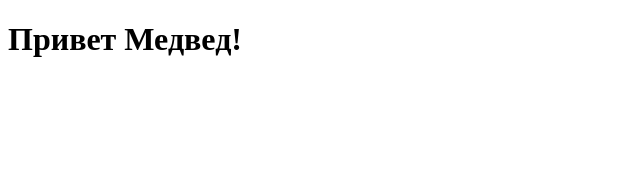
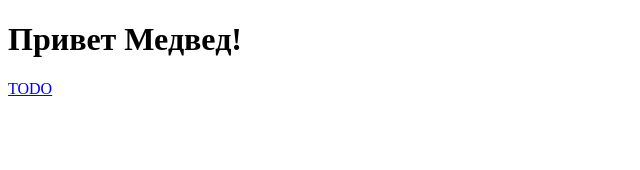
Before and after one commit to DarinaKuleva/todo_react, a React (Create React App) app: page / in a window 1280 px wide. Shown: the top 170 px of the page, without its empty margins (0-640 px from the left). Built offline with nearby package versions, Linux system fonts and the light colour scheme.

Commit message:
Добавление переходов между страницами

```diff
--- a/src/App.jsx
+++ b/src/App.jsx
@@ -3,6 +3,7 @@
 import TodoItem from './components/todoItem'
 import ClearButton from './components/clearButton'
 import header from './styles/header.module.css'
+import { Link } from 'react-router-dom'
 
 class App extends PureComponent {
   state = {
@@ -35,6 +36,7 @@
           <ClearButton
             clearAll={ this.clearAll } />
         </div>
+        <Link to='/'>HOME</Link>
       </div>
     )
   }
@@ -56,10 +58,6 @@
     } )
   }
 
-  //crossTodo = (id) => {
-    //document.getElementById(id).color = 'red';
- // }
-
   crossTodo = (id) => this.setState({
     todoList: this.state.todoList.map((index) => (
       id === index.id
--- a/src/components/Home.jsx
+++ b/src/components/Home.jsx
@@ -1,4 +1,5 @@
 import React, { PureComponent } from 'react'
+import { Link } from 'react-router-dom'
 
 class Home extends PureComponent {
 
@@ -6,6 +7,7 @@
     return (
       <div>
         <h1>Привет Медвед!</h1>
+        <Link to='/todo'>TODO</Link>
       </div>
     )
   }
```
